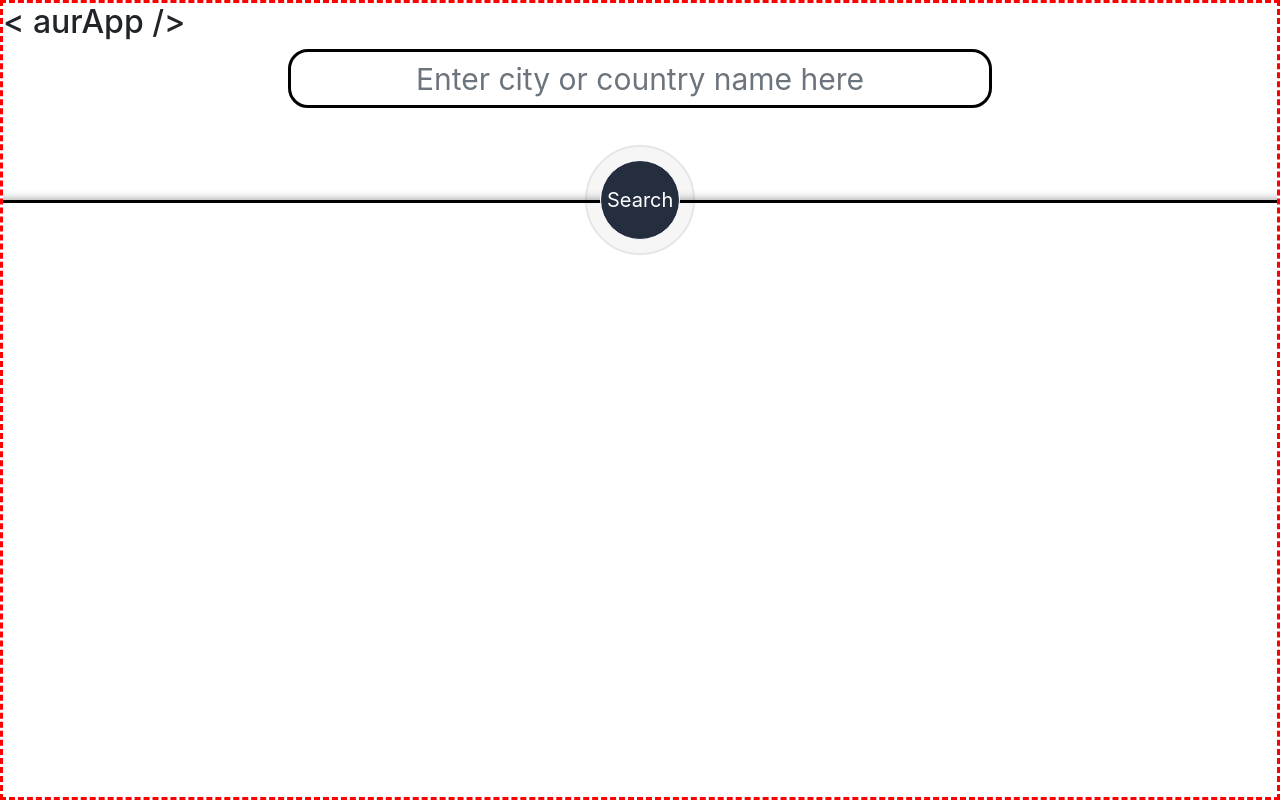
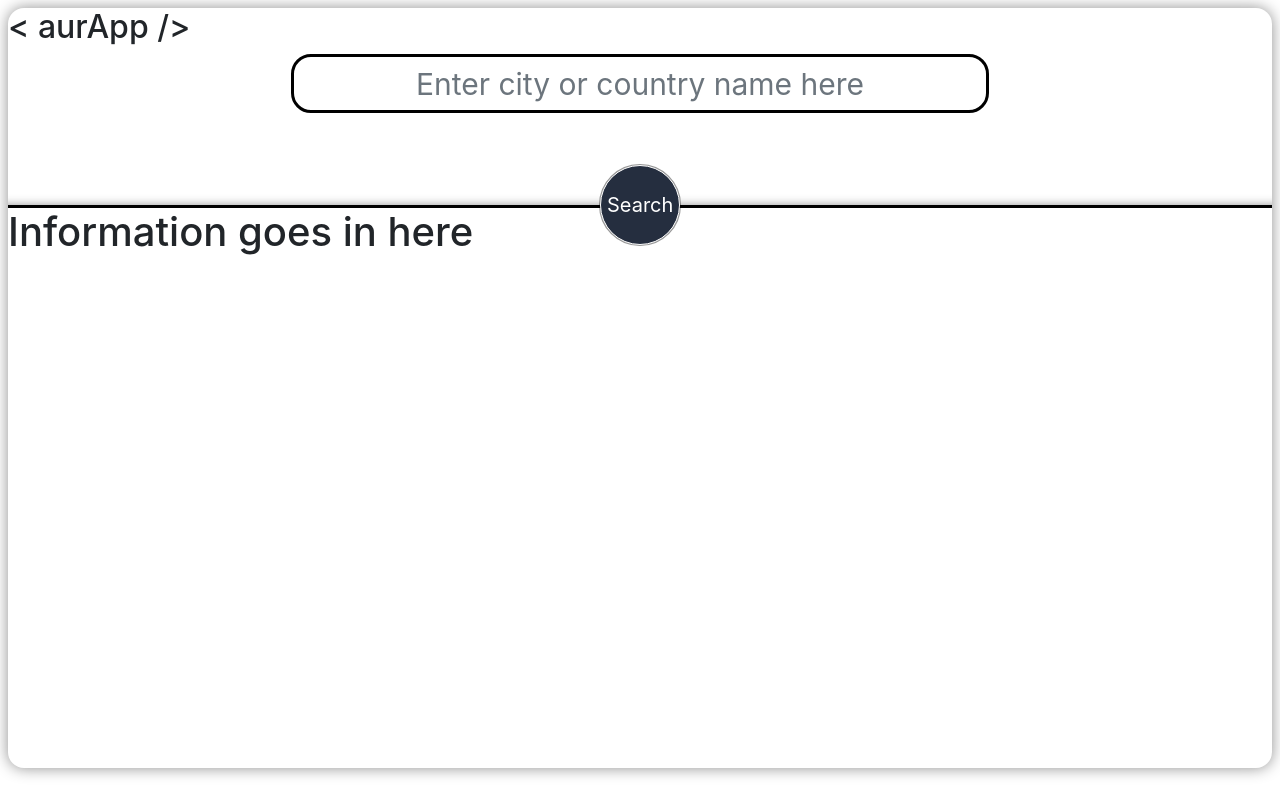
Before and after one commit to Berabjesus/Weather-App-with-weatherAPI.com, a website built with webpack: page src/index.html in a window 1280 px wide. Built offline with nearby package versions, Linux system fonts and the light colour scheme.

Commit message:
ADD information section

```diff
--- a/src/index.html
+++ b/src/index.html
@@ -6,6 +6,6 @@
   <title>Wea</title>
 </head>
 <body class="body">
-
+  <main class="main"></main>
 </body>
 </html>
--- a/src/index.js
+++ b/src/index.js
@@ -1,8 +1,11 @@
 import "@babel/polyfill";
 import 'bootstrap';
 import './scss/main.scss';
-import {search} from './page/search'
+import {search} from './page/search';
+import {information} from './page/information';
 
+const main = document.querySelector('.main')
+// main.classList.add('custom-border')
+main.append(search(), information())
 const body = document.querySelector('.body')
-body.classList.add('custom-border')
-body.prepend(search())
+body.prepend(main)
--- /dev/null
+++ b/src/page/information.js
@@ -0,0 +1,26 @@
+import {it} from '../module/main_module'
+
+const snowContainer = () => {
+  const contaner = it.is('div')
+  contaner.classes('wrapper')
+  for (let i = 0; i < 3; i += 1) {
+    const div = it.is('div')
+    div.classes(`snow layer${i+1}`)
+    const divDelayed = it.is('div')
+    divDelayed.classes(`snow layer${i+1} delay`)
+    contaner.append(div, divDelayed)
+  }
+  return contaner
+}
+
+const section = () => {
+  const container = it.is('section')
+  container.classes('d-flex flex-column is-container ')
+  const header = it.is('h1')
+  header.innerText = 'Information goes in here'
+
+  container.append(snowContainer(), header)
+  return container
+}
+
+export {section as information}
--- a/src/page/search.js
+++ b/src/page/search.js
@@ -1,4 +1,3 @@
-import { data } from 'jquery'
 import {it} from '../module/main_module'
 
 const section = () => {
@@ -17,6 +16,7 @@ const section = () => {
   input.setAttribute('list', 'cityName')
   const datalist = it.is('datalist')
   datalist.id = "cityName";
+
   const searchButton = it.is('button')
   searchButton.classes('ss-custom-btn')
   searchButton.id = 'ss'
--- /dev/null
+++ b/src/scss/information_section.scss
@@ -0,0 +1,6 @@
+@import "./mixin_functions.scss";
+
+.is-container {
+  position: relative;
+  min-height: 70vh;
+}
--- a/src/scss/main.scss
+++ b/src/scss/main.scss
@@ -3,8 +3,15 @@
 @import "./mixin_functions.scss";
 @import "./defaults.scss";
 @import "./search_section.scss";
+@import "./information_section.scss";
 
 .body {
   min-height: 100vh;
   width: 100vw;
+  padding: 1vh;
 }
+
+.main {
+  border-radius: 1rem;
+  box-shadow: 0px 0px 15px rgba(0, 0, 0, 0.445);
+}
--- a/src/scss/mixin_functions.scss
+++ b/src/scss/mixin_functions.scss
@@ -34,13 +34,13 @@
   }
   @keyframes grow {
     50%{
-      opacity: 0.3;
+      opacity: 0.4;
     }
     100% {
-      width: 120px;
-      height: 120px;
-      top: calc(50% - 60px);
-      left: calc(50% - 60px);
+      width: 110px;
+      height: 110px;
+      top: calc(50% - 55px);
+      left: calc(50% - 55px);
       opacity: 0;
     }
   }
--- a/src/scss/search_section.scss
+++ b/src/scss/search_section.scss
@@ -25,6 +25,6 @@ $button_size: 80px;
   &:hover {
     @include setBorder(3px, solid, white);
     box-shadow: 1px 1px 10px rgba(41, 40, 40, 0.5);
-    transform: scale(1.2);
+    transform: scale(1.15);
   }
 }
```
Also changed, not shown: dist/index.html, src/scss/snow.scss (added).
